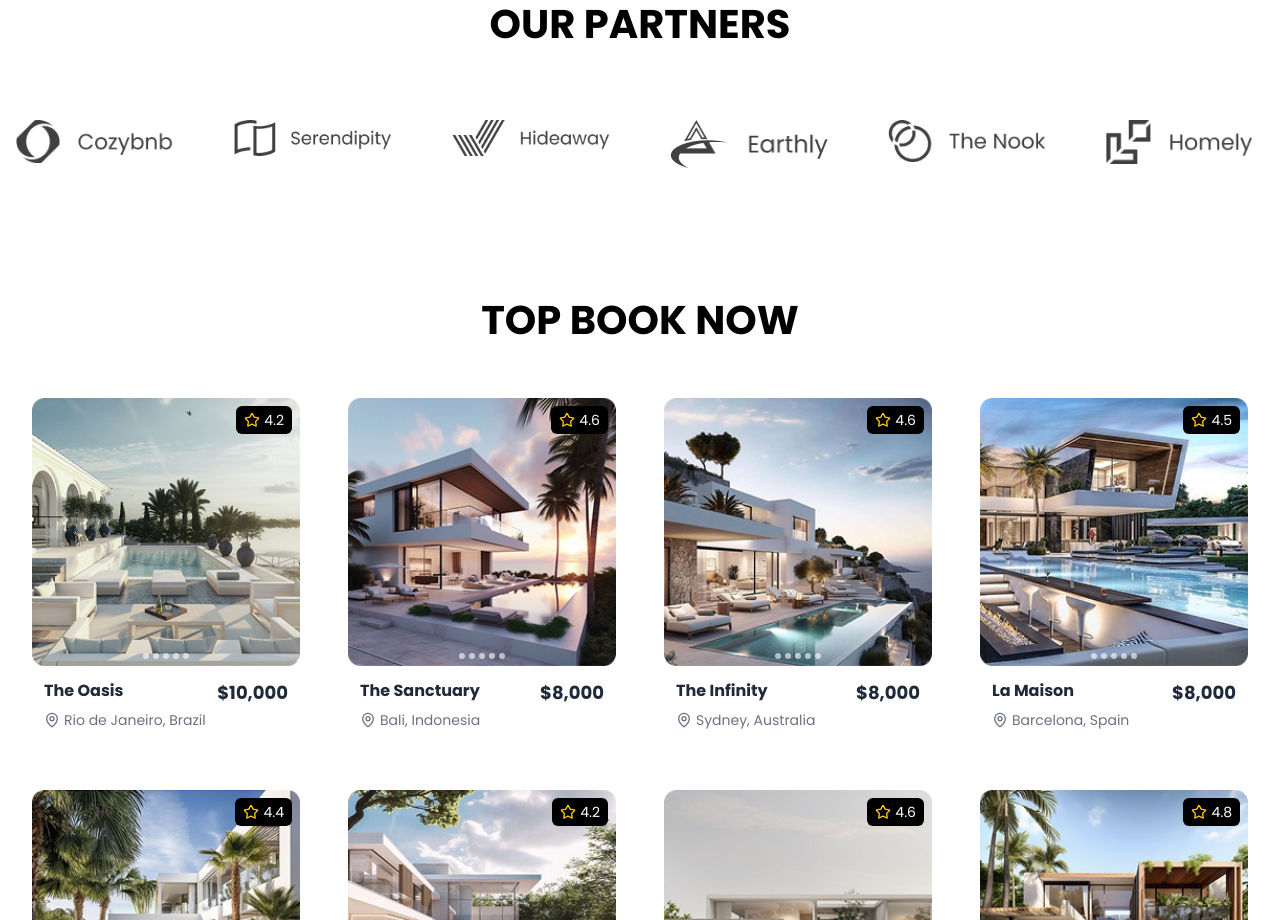
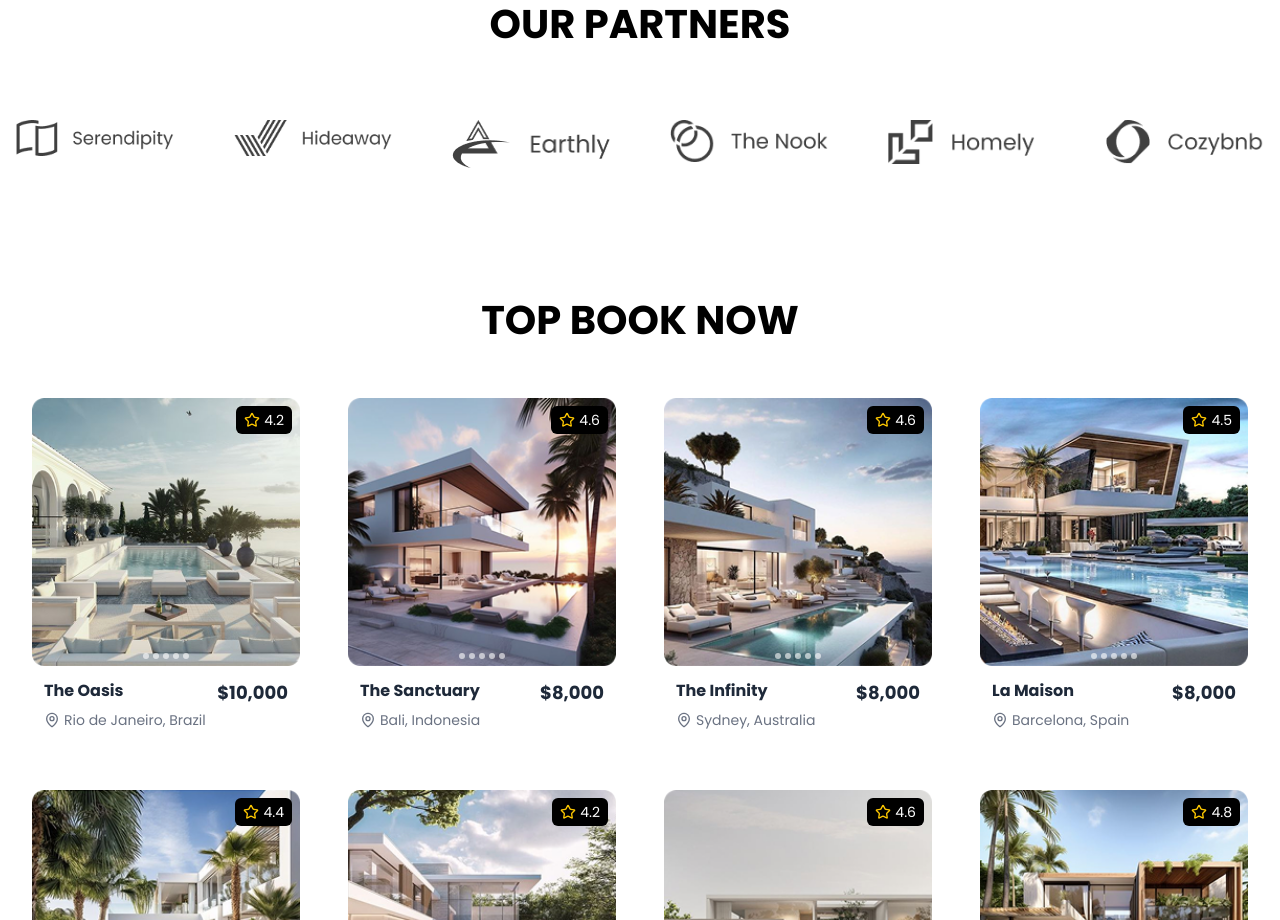
Before and after one commit to Iam-samyog/Acenda, a React (Vite) app: page / in a window 1280 px wide. Shown: the part 1320-2240 px from the top of the page. Built offline with nearby package versions, Linux system fonts and the light colour scheme.

Commit message:
Made the Partner swipper autoplay

```diff
--- a/src/components/Partners.jsx
+++ b/src/components/Partners.jsx
@@ -1,6 +1,8 @@
 import React from 'react';
 import { Swiper, SwiperSlide } from 'swiper/react';
 import 'swiper/css';
+import { Autoplay } from 'swiper/modules';
+
 // Removed: import 'swiper/css/pagination';
 // Removed: Pagination module
 
@@ -34,7 +36,12 @@ export default function Partners() {
       </div>
 
       <Swiper
+           modules={[Autoplay]}
         spaceBetween={30}
+        autoplay={{
+          delay: 400, // time between slides in ms
+          disableOnInteraction: false, // allows autoplay to continue after user interaction
+        }}
         // Removed pagination here
         breakpoints={{
           320: {
```
